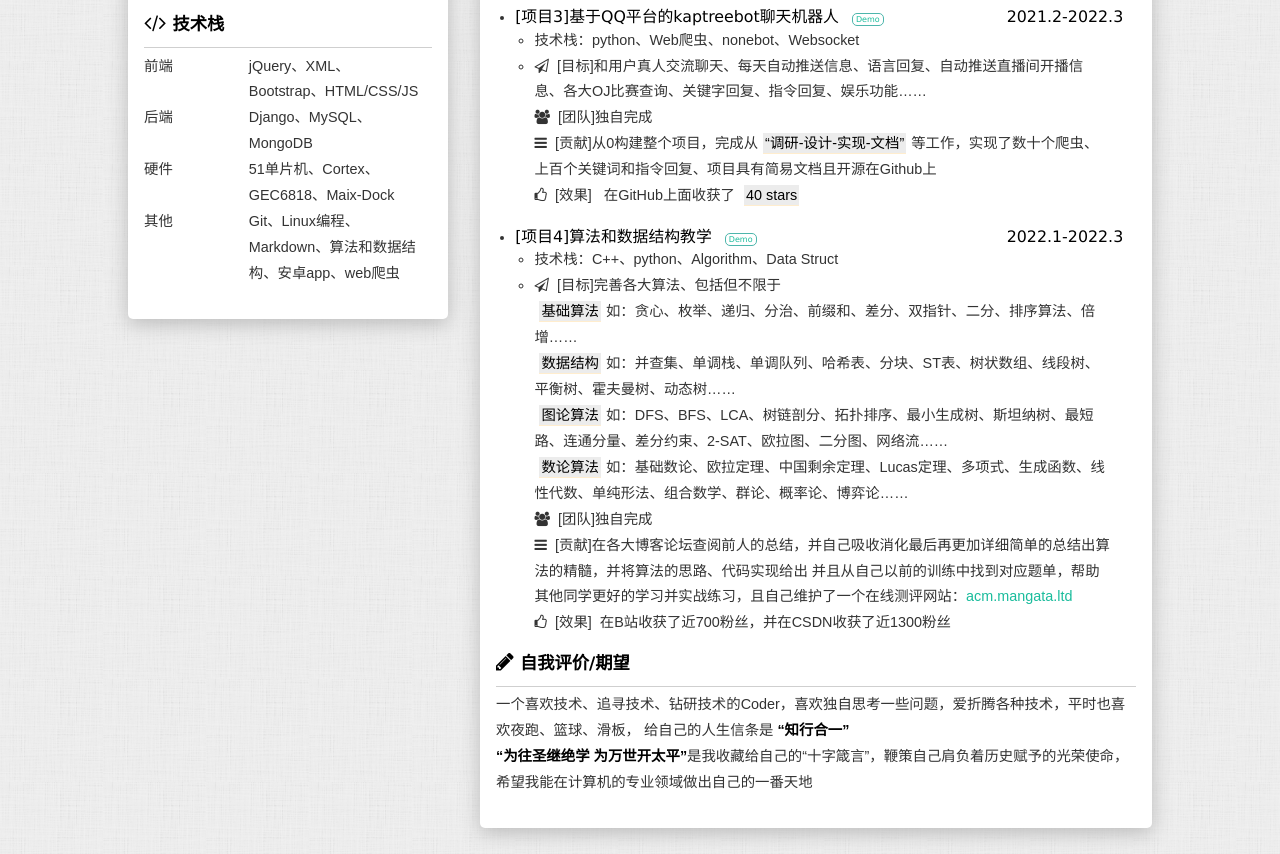
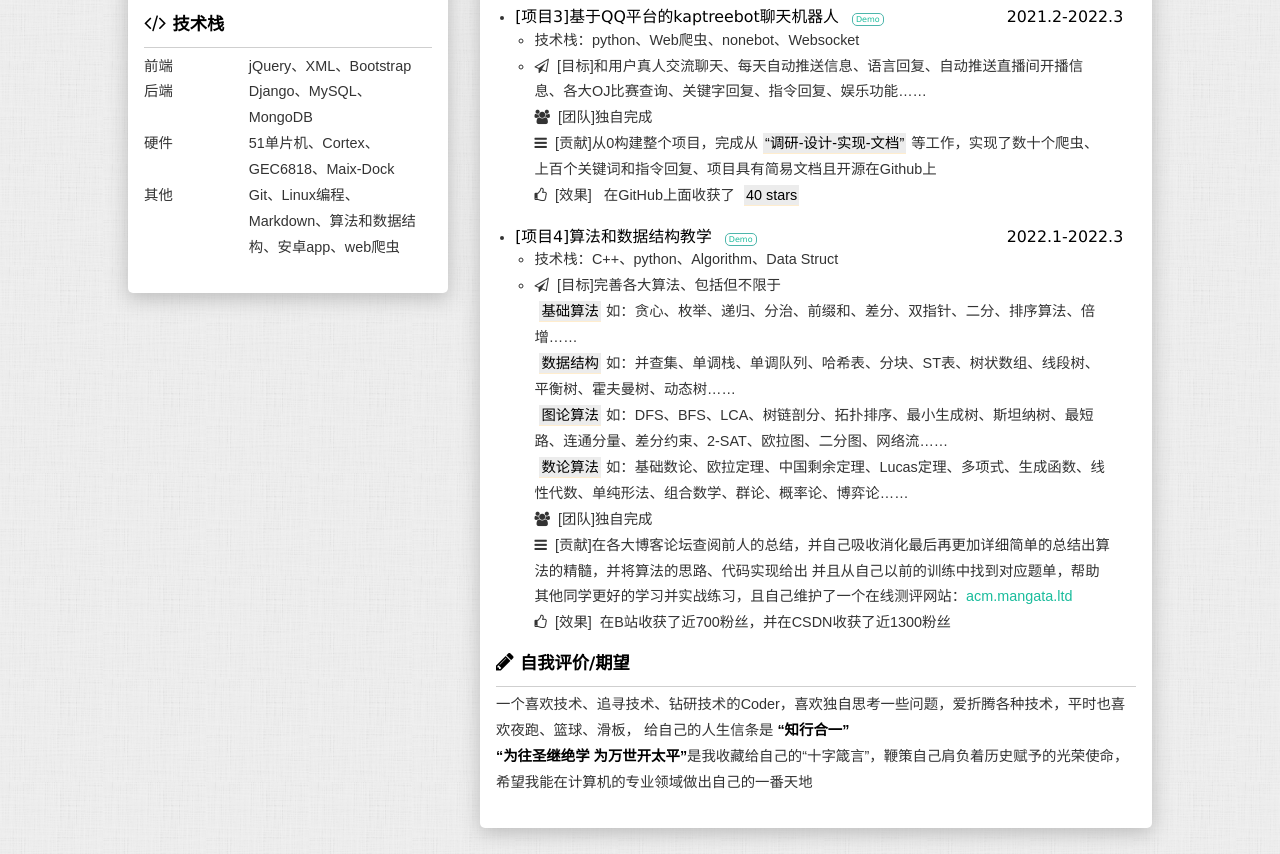
Before and after one commit to MangataTS/resume, a plain HTML site: page index.html in a window 1280 px wide. Shown: the part 866-1720 px from the top of the page. Drawn offline with Linux system fonts and the light colour scheme.

Commit message:
完善简历

```diff
--- a/index.html
+++ b/index.html
@@ -159,7 +159,7 @@
                     <ul>
                         <li>
                             <label>前端</label>
-                            <span>jQuery、XML、Bootstrap、HTML/CSS/JS</span>
+                            <span>jQuery、XML、Bootstrap</span>
                         </li>
                         <li>
                             <label>后端</label>
```
